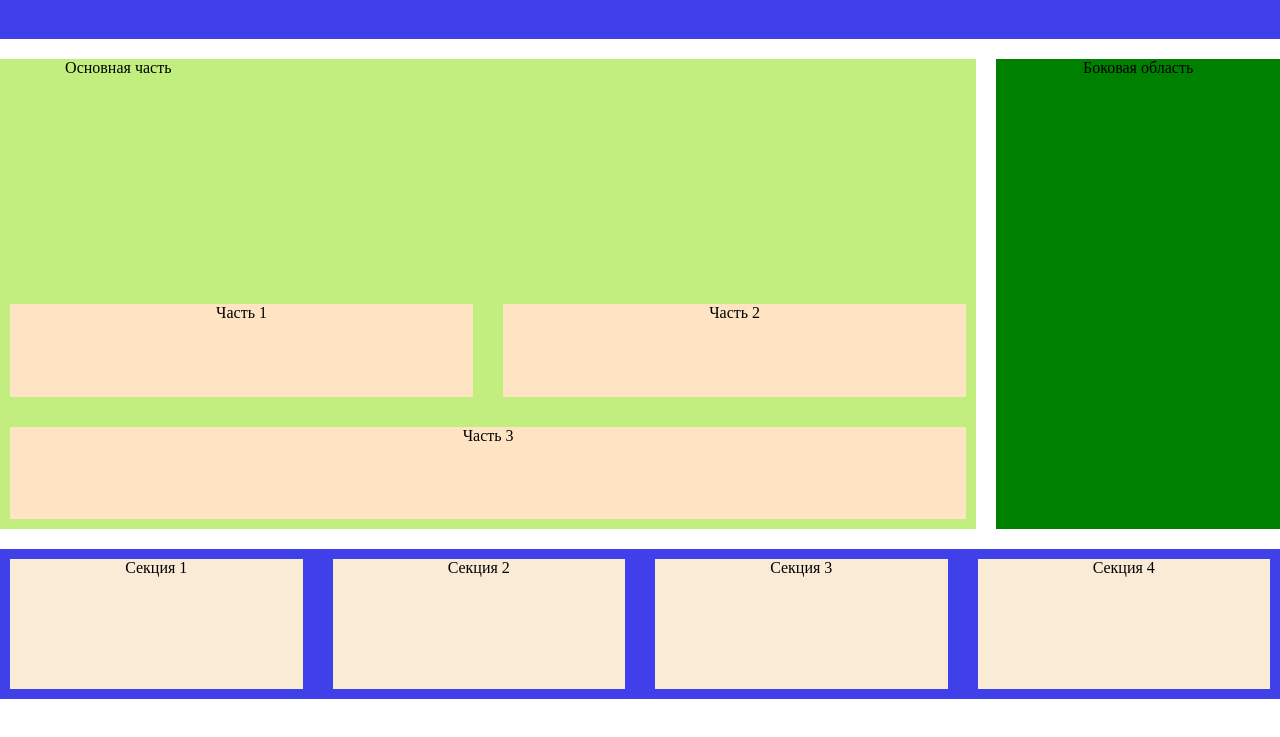
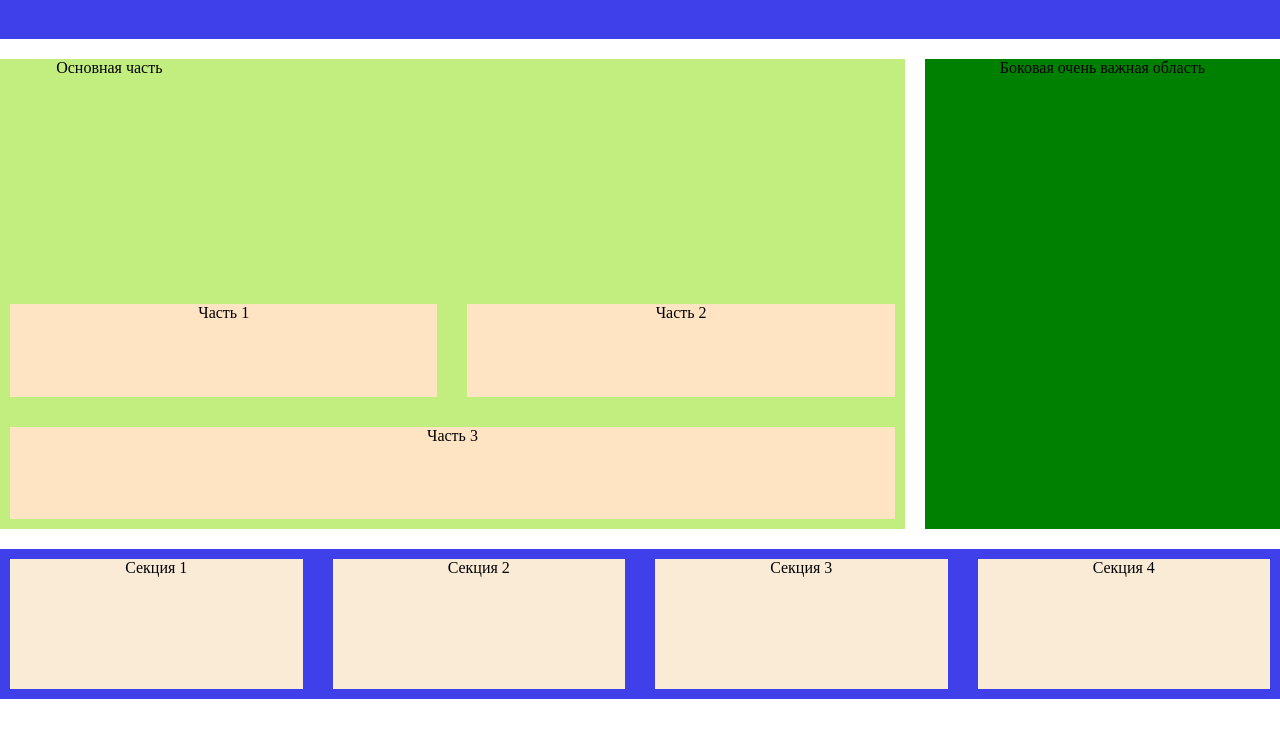
Before and after one commit to KseniyaDudova/Week6_grid_layuot, a plain HTML site: page index.html in a window 1280 px wide. Shown: the part 61-798 px from the top of the page. Drawn offline with Linux system fonts and the light colour scheme.

Commit message:
Update index.html

```diff
--- a/index.html
+++ b/index.html
@@ -12,7 +12,7 @@
         <header class="header">
             <h1>Шапка сайта</h1>
         </header>
-        <aside class="aside">Боковая область</aside>
+        <aside class="aside">Боковая очень важная область</aside>
         <main class="main">Основная часть
             <div class="part part_1">Часть 1</div>
             <div class="part part_2">Часть 2</div>
```
